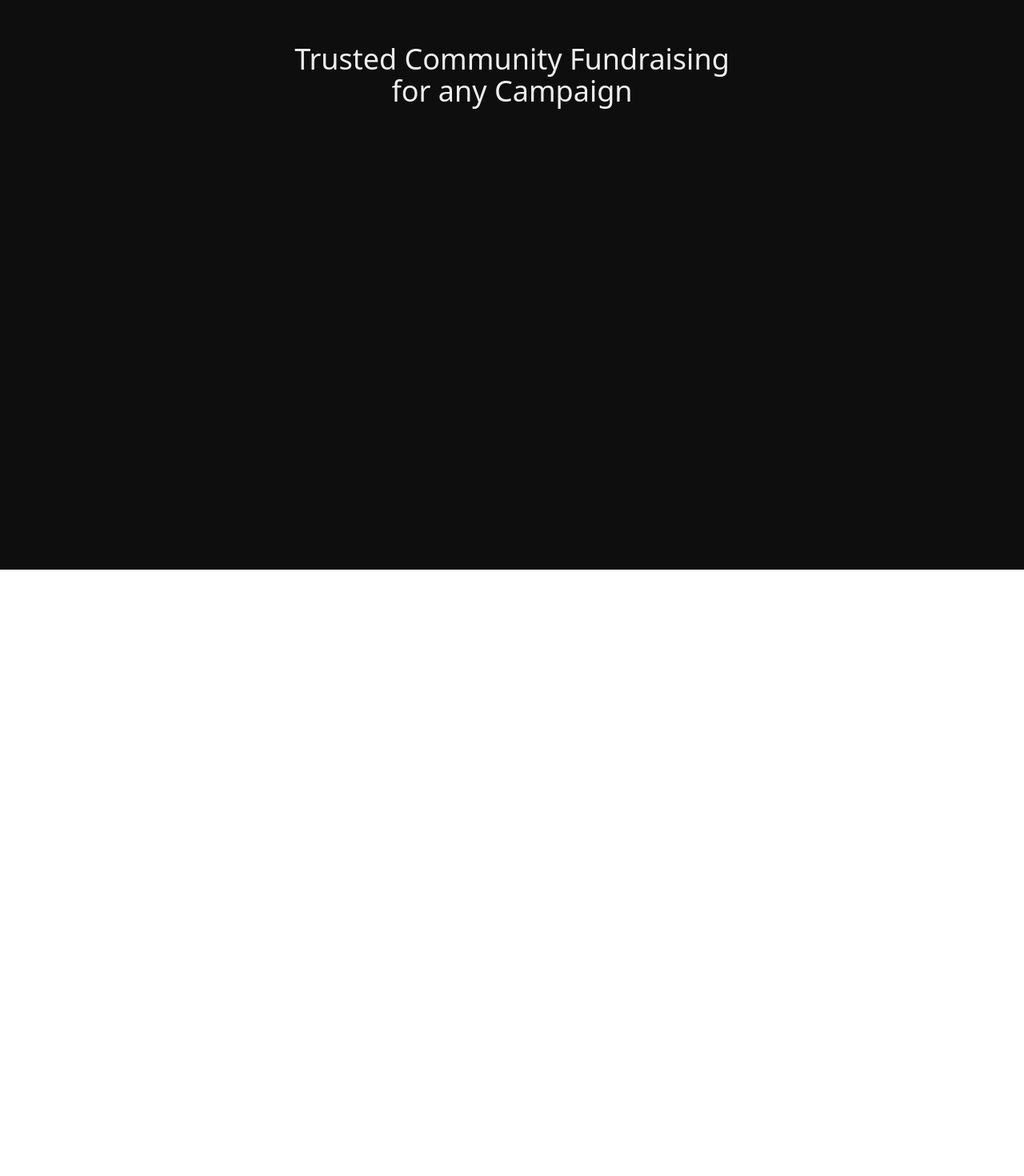
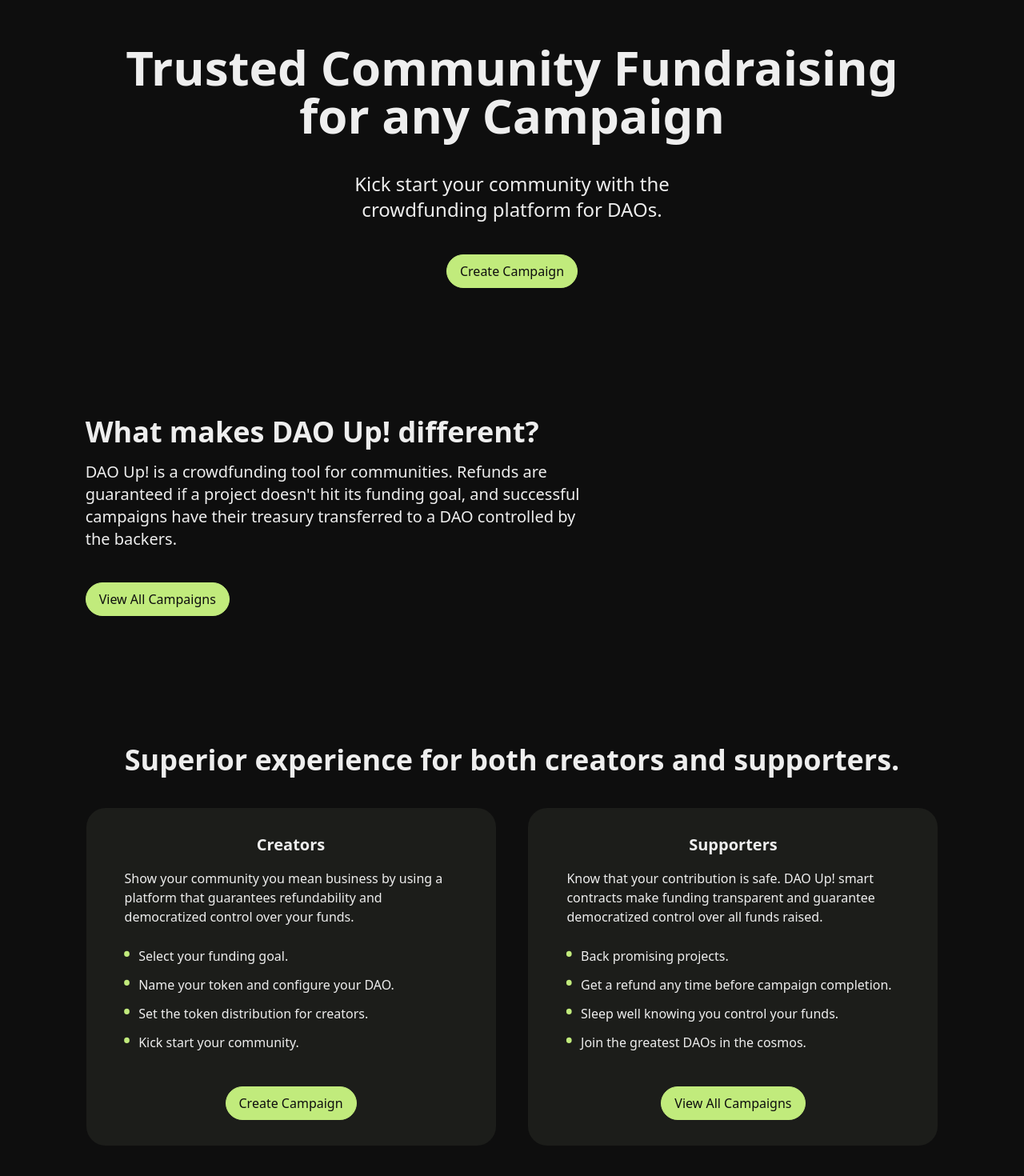
Before and after one commit to NoahSaso/dao-up, a Next.js app in the folder ui/: page / in a window 1280 px wide. Shown: the part 88-1558 px from the top of the page at 80% size. Before the commit the page ends 800 px from the top, so only its background shows below. Built offline with nearby package versions, Linux system fonts and the light colour scheme.

Commit message:
made home page

```diff
--- /dev/null
+++ b/ui/components/ButtonLink.tsx
@@ -0,0 +1,37 @@
+import classnames from "classnames"
+import Link from "next/link"
+import { FC } from "react"
+
+interface ButtonLinkProps {
+  href: string
+  label: string
+  outline?: boolean
+  className?: string
+}
+export const ButtonLink: FC<ButtonLinkProps> = ({
+  href,
+  label,
+  outline,
+  className,
+}) => (
+  <Link href={href}>
+    <a
+      className={classnames(
+        "py-2",
+        "px-4",
+        "rounded-full",
+        "transition",
+        "border",
+        "border-green",
+        {
+          "bg-dark text-green hover:bg-green hover:text-dark": outline,
+          "bg-green text-dark hover:bg-[transparent] hover:text-green":
+            !outline,
+        },
+        className
+      )}
+    >
+      {label}
+    </a>
+  </Link>
+)
--- a/ui/components/Header.tsx
+++ b/ui/components/Header.tsx
@@ -1,24 +1,34 @@
 import classnames from "classnames"
 import Image from "next/image"
 import Link from "next/link"
+import { useRouter } from "next/router"
 import { FC } from "react"
+
+import { ButtonLink } from "."
 
 interface NavItemProps {
   href: string
   label: string
   action?: boolean
 }
-const NavItem: FC<NavItemProps> = ({ href, label, action }) => (
+const NavItem: FC<NavItemProps> = ({ href, label, action }) => {
+  const { pathname } = useRouter()
+
+  return action ? (
+    <ButtonLink href={href} label={label} outline className="ml-8" />
+  ) : (
     <Link href={href}>
       <a
-      className={classnames("ml-8", {
+        className={classnames("ml-8", "hover:underline", "transition", {
           "py-2 px-4 rounded-full border border-green text-green": action,
+          underline: pathname === href,
         })}
       >
         {label}
       </a>
     </Link>
   )
+}
 
 export const Header: FC = () => (
   <header className="p-10">
@@ -26,7 +36,7 @@ export const Header: FC = () => (
       <Link href="/">
         <a className="flex flex-row items-center">
           <Image src="/logo.svg" alt="logo" width={52} height={30} />
-          <h1 className="text-2xl ml-2">DAO Up!</h1>
+          <h1 className="text-2xl ml-4">DAO Up!</h1>
         </a>
       </Link>
 
--- a/ui/components/index.ts
+++ b/ui/components/index.ts
@@ -1 +1,2 @@
+export * from "./ButtonLink"
 export * from "./Header"
--- a/ui/package.json
+++ b/ui/package.json
@@ -14,6 +14,7 @@
     "postcss": "^8.4.5",
     "react": "17.0.2",
     "react-dom": "17.0.2",
+    "sass": "^1.49.0",
     "sharp": "^0.29.3",
     "tailwindcss": "^3.0.18"
   },
--- a/ui/pages/_app.tsx
+++ b/ui/pages/_app.tsx
@@ -1,4 +1,4 @@
-import "../styles/globals.css"
+import "../styles/globals.scss"
 
 import type { AppProps } from "next/app"
 import Head from "next/head"
@@ -45,12 +45,10 @@ const DAOUp: FC<AppProps> = ({ Component, pageProps }) => (
       <meta property="og:site_name" content={Title} />
     </Head>
 
-    <div className="bg-dark text-light">
-      <Header />
-      <main>
-        <Component {...pageProps} />
-      </main>
-    </div>
+    <Header />
+    <main>
+      <Component {...pageProps} />
+    </main>
   </>
 )
 
--- a/ui/pages/index.tsx
+++ b/ui/pages/index.tsx
@@ -1,28 +1,153 @@
-import classNames from "classnames"
 import cn from "classnames"
 import type { NextPage } from "next"
 import Image from "next/image"
 import { FC, ReactNode } from "react"
 
-import styles from "../styles/Home.module.css"
+import { ButtonLink } from "../components"
 
 interface CenteredColumnProps {
   children: ReactNode | ReactNode[]
   className?: string
+  topSpace?: boolean
 }
-const CenteredColumn: FC<CenteredColumnProps> = ({ children, className }) => (
-  <div className={classNames(`w-5/6 my-0 mx-auto`, className)}>{children}</div>
+const CenteredColumn: FC<CenteredColumnProps> = ({
+  children,
+  className,
+  topSpace,
+}) => (
+  <div
+    className={cn(
+      `w-5/6 my-0 mx-auto`,
+      {
+        "mt-32 lg:mt-40": topSpace,
+      },
+      className
+    )}
+  >
+    {children}
+  </div>
+)
+
+interface CardProps {
+  title: string
+  subtitle: string
+  listItems: string[]
+  button: ReactNode
+  className?: string
+}
+const Card: FC<CardProps> = ({
+  className,
+  title,
+  subtitle,
+  listItems,
+  button,
+}) => (
+  <div
+    className={cn(
+      "flex flex-col items-center",
+      "bg-card",
+      "py-8 px-12",
+      "rounded-3xl",
+      "max-w-lg",
+      className
+    )}
+  >
+    <h3 className="font-semibold text-xl">{title}</h3>
+    <p className="my-4">{subtitle}</p>
+    <ul className="green-list w-full pl-2 mb-10">
+      {listItems.map((item) => (
+        <li key={item}>{item}</li>
+      ))}
+    </ul>
+    {button}
+  </div>
 )
 
 const Home: NextPage = () => {
   return (
     <>
-      <CenteredColumn className="pt-5">
-        <h1 className="text-center text-4xl">
+      <CenteredColumn className="pt-5 text-center">
+        <h1 className={cn("font-semibold", "text-4xl lg:text-5xl xl:text-6xl")}>
           Trusted Community Fundraising
           <br />
           for any Campaign
         </h1>
+
+        <p
+          className={cn(
+            "my-10 mx-auto",
+            "w-3/4 md:w-1/2 xl:w-2/5",
+            "text-md lg:text-xl xl:text-2xl"
+          )}
+        >
+          Kick start your community with the crowdfunding platform for DAOs.
+        </p>
+
+        <ButtonLink href="/create" label="Create Campaign" />
+      </CenteredColumn>
+
+      <CenteredColumn topSpace>
+        <div className="w-full md:w-3/5">
+          <h2
+            className={cn("font-semibold", "text-2xl lg:text-3xl xl:text-4xl")}
+          >
+            What makes DAO Up! different?
+          </h2>
+
+          <p className={cn("mt-4 mb-10", "text-md lg:text-xl")}>
+            DAO Up! is a crowdfunding tool for communities. Refunds are
+            guaranteed if a project doesn&apos;t hit its funding goal, and
+            successful campaigns have their treasury transferred to a DAO
+            controlled by the backers.
+          </p>
+
+          <ButtonLink href="/campaigns" label="View All Campaigns" />
+        </div>
+      </CenteredColumn>
+
+      <CenteredColumn topSpace>
+        <h2
+          className={cn(
+            "font-semibold text-center",
+            "mb-10",
+            "text-2xl lg:text-3xl xl:text-4xl"
+          )}
+        >
+          Superior experience for both creators and supporters.
+        </h2>
+
+        <div
+          className={cn(
+            "flex flex-col justify-start items-stretch",
+            "md:flex-row md:justify-between xl:justify-evenly",
+            "mt-4 w-full"
+          )}
+        >
+          <Card
+            title="Creators"
+            subtitle="Show your community you mean business by using a platform that guarantees refundability and democratized control over your funds."
+            listItems={[
+              "Select your funding goal.",
+              "Name your token and configure your DAO.",
+              "Set the token distribution for creators.",
+              "Kick start your community.",
+            ]}
+            button={<ButtonLink href="/create" label="Create Campaign" />}
+            className="mb-5 md:mb-0 md:mr-10"
+          />
+
+          <Card
+            title="Supporters"
+            subtitle="Know that your contribution is safe. DAO Up! smart contracts make funding transparent and guarantee democratized control over all funds raised."
+            listItems={[
+              "Back promising projects.",
+              "Get a refund any time before campaign completion.",
+              "Sleep well knowing you control your funds.",
+              "Join the greatest DAOs in the cosmos.",
+            ]}
+            button={<ButtonLink href="/campaigns" label="View All Campaigns" />}
+          />
+        </div>
       </CenteredColumn>
     </>
   )
--- a/ui/styles/globals.css
+++ /dev/null
@@ -1,19 +0,0 @@
-@import "tailwindcss/base";
-@import "tailwindcss/components";
-@import "tailwindcss/utilities";
-
-html,
-body,
-#__next,
-#__next > div:first-child {
-  height: 100%;
-}
-
-a {
-  color: inherit;
-  text-decoration: none;
-}
-
-* {
-  box-sizing: border-box;
-}
--- /dev/null
+++ b/ui/styles/globals.scss
@@ -0,0 +1,41 @@
+@import "tailwindcss/base";
+@import "tailwindcss/components";
+@import "tailwindcss/utilities";
+
+html,
+body,
+#__next {
+  min-height: 100%;
+  color: theme("colors.light");
+  background-color: theme("colors.dark");
+}
+
+#__next {
+  padding-bottom: 4rem;
+}
+
+a {
+  display: inline-block;
+  color: inherit;
+  text-decoration: none;
+}
+
+* {
+  box-sizing: border-box;
+}
+
+.green-list {
+  list-style: none;
+  margin-left: 1.2rem;
+
+  li::before {
+    content: "\2022";
+    color: theme("colors.green");
+    font-weight: bold;
+    display: inline-block;
+
+    font-size: 1.5rem;
+    width: 1.2rem;
+    margin-left: -1.2rem;
+  }
+}
--- a/ui/tailwind.config.js
+++ b/ui/tailwind.config.js
@@ -14,6 +14,7 @@ module.exports = {
       green: "#c1eb7c",
       light: "#eeeeee",
       dark: "#0e0e0e",
+      card: "#1c1d1a",
     },
   },
 }
```
Also changed, not shown: ui/styles/Home.module.css (deleted, +0 -116 lines), 1 other file (tests, documents, lock files or other folders). Lines whose indentation alone changed are shown as unchanged.
